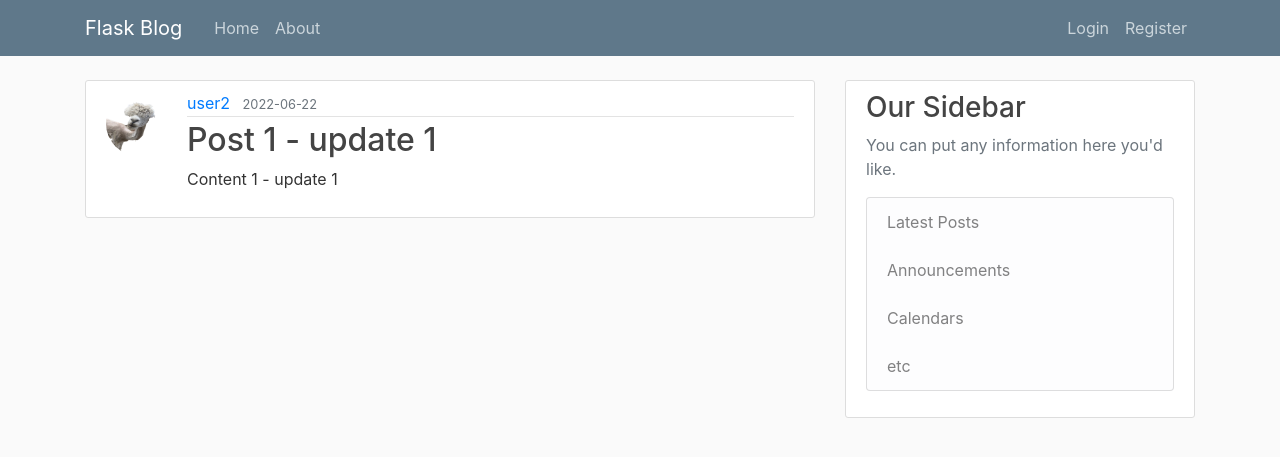
After one commit to Nadin007/flaskapp, a Flask app: page /post/1 in a window 1280 px wide. The commit adds this page. Shown: the top 457 px of the page. Run offline with Flask 2, Linux system fonts and the light colour scheme; data comes from the database, SQL or seed files in the repository; both versions use the stored data as it was after the commit; some libraries are stand-ins or nearby versions.

Commit message:
Post/Update/Delete methods were added for post.

```diff
--- a/flaskblog/routes.py
+++ b/flaskblog/routes.py
@@ -1,32 +1,17 @@
 import os
 import secrets
 from PIL import Image
-from flask import render_template, flash, redirect, url_for, request
+from flask import abort, render_template, flash, redirect, url_for, request
 from flaskblog import app, db, bcrypt
-from flaskblog.forms import RegistrationForm, LoginForm, UpdateAccountForm
+from flaskblog.forms import RegistrationForm, LoginForm, UpdateAccountForm, PostForm
 from flaskblog.models import User, Post
 from flask_login import login_user, current_user, logout_user, login_required
-
-
-posts = [
-    {
-        'author': 'Corey Schafer',
-        'title': 'Blog Post 1',
-        'content': 'First post content',
-        'date_posted': 'April 20, 2018'
-    },
-    {
-        'author': 'Jane Doe',
-        'title': 'Blog Post 2',
-        'content': 'Second post content',
-        'date_posted': 'April 21, 2018'
-    }
-]
 
 
 @app.route("/")
 @app.route("/home")
 def home():
+    posts = Post.query.all()
     return render_template('home.html', posts=posts)
 
 
@@ -102,3 +87,55 @@ def account():
         form.email.data = current_user.email
     image_file = url_for('static', filename='profile_pict/' + current_user.image_file)
     return render_template('account.html', title='Account', image_file=image_file, form=form)
+
+
+@app.route("/post/new", methods=['GET', 'POST'])
+@login_required
+def new_post():
+    form = PostForm()
+    if form.validate_on_submit():
+        post = Post(title=form.title.data, content=form.content.data, author=current_user)
+        db.session.add(post)
+        db.session.commit()
+        flash('Your post has been created!', 'success')
+        return redirect(url_for('home'))
+    return render_template('create_post.html', title='New Post', form=form,
+                           legend='New Post')
+
+
+@app.route("/post/<int:post_id>")
+def post(post_id):
+    post = Post.query.get_or_404(post_id)
+    return render_template('post.html', title=post.title, post=post)
+
+
+@app.route("/post/<int:post_id>/update", methods=['GET', 'POST'])
+@login_required
+def update_post(post_id):
+    post = Post.query.get_or_404(post_id)
+    if post.author != current_user:
+        abort(403)
+    form = PostForm()
+    if form.validate_on_submit():
+        post.title = form.title.data
+        post.content = form.content.data
+        db.session.commit()
+        flash('Your post has been updated!', 'success')
+        return redirect(url_for('post', post_id=post.id))
+    elif request.method == 'GET':
+        form.title.data = post.title
+        form.content.data = post.content
+    return render_template('create_post.html', title='Update Post', form=form,
+                           legend='Update Post')
+
+
+@app.route("/post/<int:post_id>/detete", methods=['POST'])
+@login_required
+def delete_post(post_id):
+    post = Post.query.get_or_404(post_id)
+    if post.author != current_user:
+        abort(403)
+    db.session.delete(post)
+    db.session.commit()
+    flash('Your post has been deleted!', 'success')
+    return redirect(url_for('home'))
--- a/flaskblog/templates/layout.html
+++ b/flaskblog/templates/layout.html
@@ -47,6 +47,7 @@
             <!-- Navbar Right Side -->
             <div class="navbar-nav">
                 {% if current_user.is_authenticated %}
+                <a class="nav-item nav-link" href="{{ url_for('new_post') }}">Create a new post</a>
                     <a class="nav-item nav-link" href="{{ url_for('account') }}">Account</a>
                     <a class="nav-item nav-link" href="{{ url_for('logout') }}">Logout</a>
                 {% else %}
--- /dev/null
+++ b/flaskblog/templates/post.html
@@ -0,0 +1,39 @@
+{% extends "layout.html" %}
+{% block content %}
+  <article class="media content-section">
+    <img class="rounded-circle article-img" src="{{ url_for('static', filename='profile_pict/' + post.author.image_file) }}">
+    <div class="media-body">
+      <div class="article-metadata">
+        <a class="mr-2" href="#">{{ post.author.username }}</a>
+        <small class="text-muted">{{ post.date_posted.strftime('%Y-%m-%d') }}</small>
+        {% if post.author == current_user %}
+          <div>
+            <a class="btn btn-secondary btn-sm mt-1 mb-1" href="{{ url_for('update_post', post_id=post.id) }}">Update</a>
+            <button type="button" class="btn btn-danger btn-sm m-1" data-bs-toggle="modal" data-bs-target="#deleteModal">Delete</button>
+          </div>
+        {% endif %}
+      </div>
+      <h2 class="article-title">{{ post.title }}</h2>
+      <p class="article-content">{{ post.content }}</p>
+    </div>
+  </article>
+  <!-- Modal -->
+  <div class="modal fade" id="deleteModal" tabindex="-1" role="dialog" aria-labelledby="deleteModalLabel" aria-hidden="true">
+    <div class="modal-dialog" role="document">
+      <div class="modal-content">
+        <div class="modal-header">
+          <h5 class="modal-title" id="deleteModalLabel">Delete Post?</h5>
+          <button type="button" class="close" data-dismiss="modal" aria-label="Close">
+            <span aria-hidden="true">&times;</span>
+          </button>
+        </div>
+        <div class="modal-footer">
+          <button type="button" class="btn btn-secondary" data-dismiss="modal">Close</button>
+          <form action="{{ url_for('delete_post', post_id=post.id) }}" method="POST">
+            <input class="btn btn-danger" type="submit" value="Delete">
+          </form>
+        </div>
+      </div>
+    </div>
+  </div>
+{% endblock content %}
```
Also changed, not shown: flaskblog/forms.py (+7 -1 lines), flaskblog/templates/create_post.html (added, +40 -0 lines), flaskblog/templates/home.html (+4 -4 lines), flaskblog/site.db.
